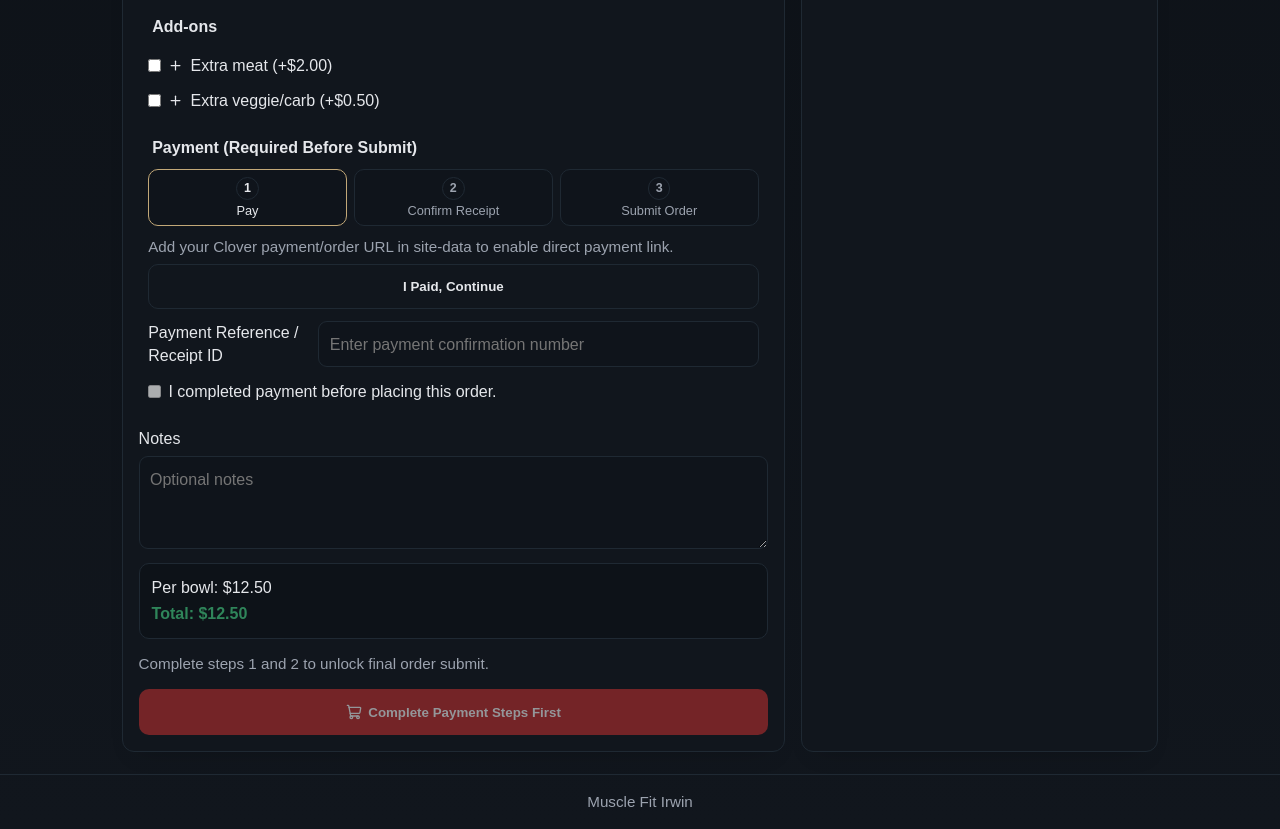
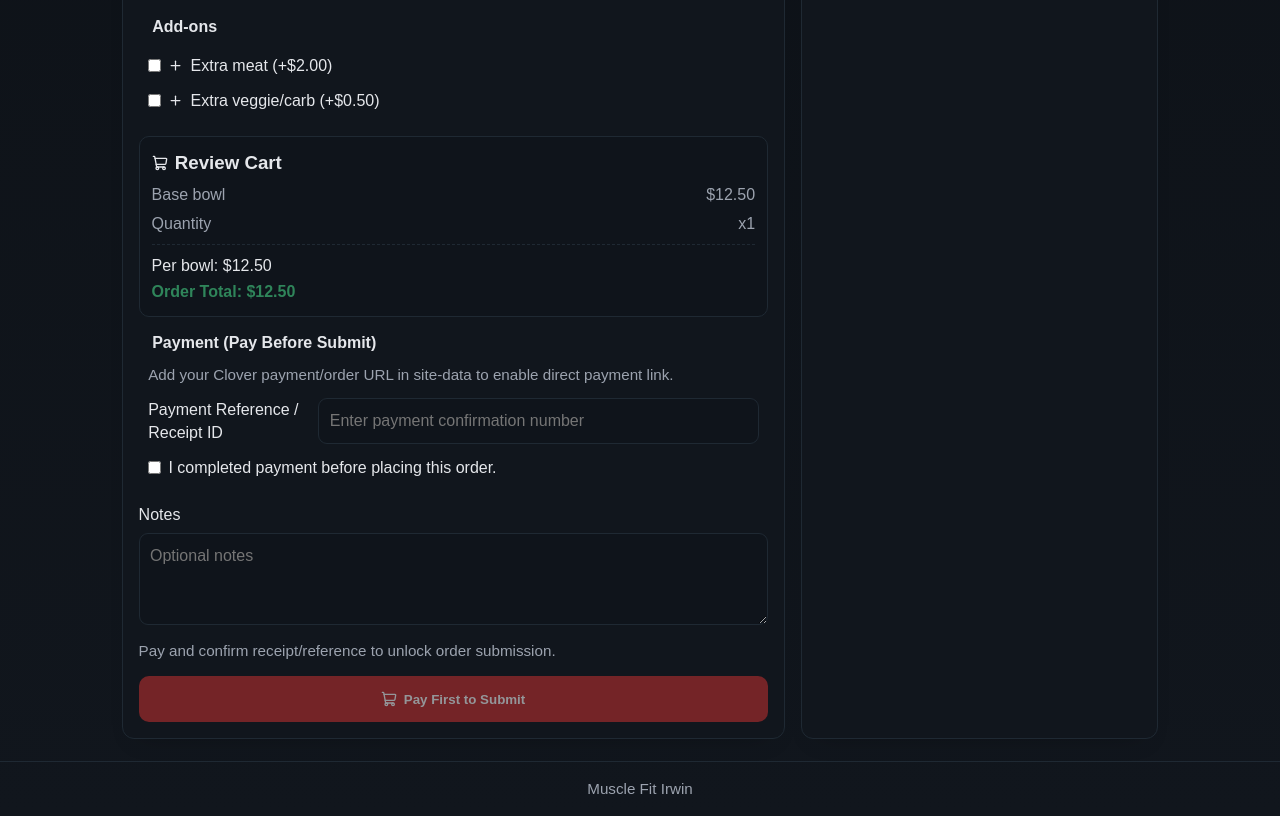
Before and after one commit to nwilliam441/Musclefit, a Next.js app: page /meal-prep in a window 1280 px wide. Shown: the part 1060-1889 px from the top of the page. Built offline with nearby package versions, Linux system fonts and the light colour scheme.

Commit message:
Add cart review flow and server-side order email send

```diff
--- /dev/null
+++ b/app/api/send-order/route.ts
@@ -0,0 +1,102 @@
+import { NextResponse } from "next/server";
+import { Resend } from "resend";
+
+type OrderPayload = {
+  customer: {
+    name: string;
+    phone: string;
+  };
+  bowl: {
+    protein: string;
+    carb: string;
+    veggies: string;
+    extraMeat: boolean;
+    extraVeggieOrCarb: boolean;
+    quantity: number;
+  };
+  pickup: string;
+  payment: {
+    confirmed: boolean;
+    reference: string;
+  };
+  pricing: {
+    perBowlTotal: number;
+    orderTotal: number;
+    lineItems: Array<{ label: string; amount: number }>;
+  };
+  notes?: string;
+};
+
+function formatCurrency(value: number) {
+  return new Intl.NumberFormat("en-US", {
+    style: "currency",
+    currency: "USD",
+  }).format(value);
+}
+
+export async function POST(request: Request) {
+  try {
+    const payload = (await request.json()) as OrderPayload;
+
+    if (!payload.customer?.name || !payload.customer?.phone) {
+      return NextResponse.json({ error: "Missing customer info" }, { status: 400 });
+    }
+
+    if (!payload.payment?.confirmed || !payload.payment?.reference) {
+      return NextResponse.json({ error: "Payment confirmation is required" }, { status: 400 });
+    }
+
+    const apiKey = process.env.RESEND_API_KEY;
+    const fromEmail = process.env.ORDER_FROM_EMAIL;
+    const toEmail = process.env.ORDER_TO_EMAIL;
+
+    if (!apiKey || !fromEmail || !toEmail) {
+      return NextResponse.json(
+        { error: "Email service is not configured. Set RESEND_API_KEY, ORDER_FROM_EMAIL, ORDER_TO_EMAIL." },
+        { status: 500 }
+      );
+    }
+
+    const resend = new Resend(apiKey);
+
+    const lineItemText = payload.pricing.lineItems
+      .map((item) => `- ${item.label}: ${formatCurrency(item.amount)}`)
+      .join("\n");
+
+    const text = [
+      "New Paid Meal Prep Order",
+      "",
+      `Name: ${payload.customer.name}`,
+      `Phone: ${payload.customer.phone}`,
+      "",
+      "Bowl Selection",
+      `Protein: ${payload.bowl.protein}`,
+      `Carb: ${payload.bowl.carb}`,
+      `Veggies: ${payload.bowl.veggies}`,
+      `Extra meat: ${payload.bowl.extraMeat ? "Yes" : "No"}`,
+      `Extra veggie/carb: ${payload.bowl.extraVeggieOrCarb ? "Yes" : "No"}`,
+      `Quantity: ${payload.bowl.quantity}`,
+      "",
+      "Cart Review",
+      lineItemText,
+      `Per bowl total: ${formatCurrency(payload.pricing.perBowlTotal)}`,
+      `Order total: ${formatCurrency(payload.pricing.orderTotal)}`,
+      "",
+      `Pickup: ${payload.pickup}`,
+      `Payment reference: ${payload.payment.reference}`,
+      "",
+      `Notes: ${payload.notes || "N/A"}`,
+    ].join("\n");
+
+    await resend.emails.send({
+      from: fromEmail,
+      to: toEmail,
+      subject: `Paid Meal Prep Order - ${payload.customer.name}`,
+      text,
+    });
+
+    return NextResponse.json({ ok: true });
+  } catch {
+    return NextResponse.json({ error: "Failed to send order" }, { status: 500 });
+  }
+}
--- a/app/globals.css
+++ b/app/globals.css
@@ -423,49 +423,44 @@ a {
   color: var(--text-main);
 }
 
-.payment-stepper {
-  display: grid;
-  grid-template-columns: repeat(3, minmax(0, 1fr));
-  gap: 0.45rem;
-  margin-bottom: 0.2rem;
+.cart-review {
+  border: 1px solid var(--border);
+  border-radius: 10px;
+  padding: 0.75rem;
+  background: #0f141b;
 }
 
-.payment-step {
-  border: 1px solid var(--border);
-  border-radius: 10px;
-  padding: 0.45rem;
-  background: #0f141b;
-  display: grid;
-  justify-items: center;
-  gap: 0.2rem;
-  color: var(--text-muted);
-  text-align: center;
+.cart-review h3 {
+  display: inline-flex;
+  align-items: center;
+  gap: 0.45rem;
+  margin-bottom: 0.45rem;
 }
 
-.payment-step strong {
-  width: 1.4rem;
-  height: 1.4rem;
-  border-radius: 999px;
-  border: 1px solid var(--border);
-  display: inline-flex;
-  align-items: center;
-  justify-content: center;
-  font-size: 0.78rem;
+.cart-review ul {
+  list-style: none;
+  margin: 0;
+  padding: 0;
+  display: grid;
+  gap: 0.35rem;
 }
 
-.payment-step span {
-  font-size: 0.8rem;
-  line-height: 1.2;
+.cart-review li {
+  display: flex;
+  justify-content: space-between;
+  gap: 0.5rem;
+  color: var(--text-muted);
 }
 
-.payment-step.active {
-  color: var(--text-main);
-  border-color: var(--accent-tan);
+.cart-totals {
+  margin-top: 0.55rem;
+  padding-top: 0.55rem;
+  border-top: 1px dashed var(--border);
 }
 
-.payment-step.done {
-  border-color: var(--accent-green);
+.submit-message {
   color: var(--accent-green);
+  font-weight: 700;
 }
 
 input,
--- a/app/meal-prep/page.tsx
+++ b/app/meal-prep/page.tsx
@@ -31,7 +31,7 @@ export default function MealPrepPage() {
           <h3>Veggies</h3>
           <p>{siteData.mealPrep.veggies.join(", ")}</p>
 
-          <p className="muted">Orders submit through your email app after payment confirmation and payment reference are provided.</p>
+          <p className="muted">Review your cart, pay first, then submit. Paid orders are sent automatically to store email.</p>
           {siteData.clover.enabled ? (
             <p>
               Prefer Clover? <Link href="/order">Use Clover ordering</Link>.
--- a/components/meal-prep-form.tsx
+++ b/components/meal-prep-form.tsx
@@ -31,7 +31,7 @@ const formatCurrency = (value: number) =>
 
 export function MealPrepForm() {
   const [isSubmitting, setIsSubmitting] = useState(false);
-  const [paymentStep, setPaymentStep] = useState<1 | 2 | 3>(1);
+  const [submitMessage, setSubmitMessage] = useState<string>("");
   const [form, setForm] = useState<OrderFormState>({
     name: "",
     phone: "",
@@ -50,7 +50,6 @@ export function MealPrepForm() {
   });
 
   const isPaymentReady = form.paymentConfirmed && Boolean(form.paymentReference.trim());
-  const isSubmitUnlocked = paymentStep === 3 && isPaymentReady;
 
   const perBowlTotal = useMemo(() => {
     const salmonCost = form.protein === "Salmon" ? mealData.modifiers.salmonUpcharge : 0;
@@ -62,8 +61,27 @@ export function MealPrepForm() {
 
   const orderTotal = useMemo(() => perBowlTotal * form.quantity, [perBowlTotal, form.quantity]);
 
-  const onSubmit = (event: FormEvent<HTMLFormElement>) => {
+  const cartItems = useMemo(() => {
+    const items: Array<{ label: string; amount: number }> = [{ label: "Base bowl", amount: mealData.basePrice }];
+
+    if (form.protein === "Salmon") {
+      items.push({ label: "Salmon upgrade", amount: mealData.modifiers.salmonUpcharge });
+    }
+
+    if (form.extraMeat) {
+      items.push({ label: "Extra meat", amount: mealData.modifiers.extraMeat });
+    }
+
+    if (form.extraVeggieOrCarb) {
+      items.push({ label: "Extra veggie/carb", amount: mealData.modifiers.extraVeggieOrCarb });
+    }
+
+    return items;
+  }, [form.protein, form.extraMeat, form.extraVeggieOrCarb]);
+
+  const onSubmit = async (event: FormEvent<HTMLFormElement>) => {
     event.preventDefault();
+    setSubmitMessage("");
 
     if (form.pickupType === "scheduled" && (!form.pickupDate || !form.pickupTime)) {
       alert("Please select pickup date and time.");
@@ -80,30 +98,50 @@ export function MealPrepForm() {
         ? "Earliest available pickup"
         : `Scheduled pickup: ${form.pickupDate} at ${form.pickupTime}`;
 
-    const subject = encodeURIComponent(`Meal Prep Order - ${form.name || "Customer"}`);
-    const body = encodeURIComponent(
-      [
-        `Name: ${form.name}`,
-        `Phone: ${form.phone}`,
-        `Protein: ${form.protein}`,
-        `Carb: ${form.carb}`,
-        `Veggies: ${form.veggies}`,
-        `Extra meat: ${form.extraMeat ? "Yes" : "No"}`,
-        `Extra veggie/carb: ${form.extraVeggieOrCarb ? "Yes" : "No"}`,
-        `Quantity: ${form.quantity}`,
-        pickupSummary,
-        `Payment confirmed: ${form.paymentConfirmed ? "Yes" : "No"}`,
-        `Payment reference: ${form.paymentReference}`,
-        `Estimated total: ${formatCurrency(orderTotal)}`,
-        `Notes: ${form.notes || "N/A"}`,
-      ].join("\n")
-    );
+    setIsSubmitting(true);
+    try {
+      const response = await fetch("/api/send-order", {
+        method: "POST",
+        headers: {
+          "Content-Type": "application/json",
+        },
+        body: JSON.stringify({
+          customer: {
+            name: form.name,
+            phone: form.phone,
+          },
+          bowl: {
+            protein: form.protein,
+            carb: form.carb,
+            veggies: form.veggies,
+            extraMeat: form.extraMeat,
+            extraVeggieOrCarb: form.extraVeggieOrCarb,
+            quantity: form.quantity,
+          },
+          pickup: pickupSummary,
+          payment: {
+            confirmed: form.paymentConfirmed,
+            reference: form.paymentReference,
+          },
+          pricing: {
+            perBowlTotal,
+            orderTotal,
+            lineItems: cartItems,
+          },
+          notes: form.notes,
+        }),
+      });
 
-    setIsSubmitting(true);
-    window.location.href = `mailto:${siteData.orderEmail}?subject=${subject}&body=${body}`;
-    setTimeout(() => {
+      if (!response.ok) {
+        throw new Error("Order submission failed");
+      }
+
+      setSubmitMessage("Paid order submitted successfully. We sent it to the store email.");
+    } catch {
+      setSubmitMessage("Could not send order automatically. Please try again.");
+    } finally {
       setIsSubmitting(false);
-    }, 1200);
+    }
   };
 
   const renderSelectionCards = (
@@ -244,33 +282,34 @@ export function MealPrepForm() {
         </label>
       </fieldset>
 
+      <section className="cart-review" aria-live="polite">
+        <h3>
+          <ShoppingCart size={16} aria-hidden="true" /> Review Cart
+        </h3>
+        <ul>
+          {cartItems.map((item) => (
+            <li key={item.label}>
+              <span>{item.label}</span>
+              <span>{formatCurrency(item.amount)}</span>
+            </li>
+          ))}
+          <li>
+            <span>Quantity</span>
+            <span>x{form.quantity}</span>
+          </li>
+        </ul>
+        <div className="cart-totals">
+          <p>Per bowl: {formatCurrency(perBowlTotal)}</p>
+          <p className="total">Order Total: {formatCurrency(orderTotal)}</p>
+        </div>
+      </section>
+
       <fieldset className="inline-options">
-        <legend>Payment (Required Before Submit)</legend>
-
-        <div className="payment-stepper" role="list" aria-label="Payment steps">
-          <div className={`payment-step${paymentStep >= 1 ? " active" : ""}${paymentStep > 1 ? " done" : ""}`} role="listitem">
-            <strong>1</strong>
-            <span>Pay</span>
-          </div>
-          <div className={`payment-step${paymentStep >= 2 ? " active" : ""}${paymentStep > 2 ? " done" : ""}`} role="listitem">
-            <strong>2</strong>
-            <span>Confirm Receipt</span>
-          </div>
-          <div className={`payment-step${paymentStep >= 3 ? " active" : ""}${isSubmitUnlocked ? " done" : ""}`} role="listitem">
-            <strong>3</strong>
-            <span>Submit Order</span>
-          </div>
-        </div>
+        <legend>Payment (Pay Before Submit)</legend>
 
         {siteData.clover.orderUrl ? (
           <p>
-            <a
-              href={siteData.clover.orderUrl}
-              target="_blank"
-              rel="noreferrer"
-              className="btn btn-secondary"
-              onClick={() => setPaymentStep(2)}
-            >
+            <a href={siteData.clover.orderUrl} target="_blank" rel="noreferrer" className="btn btn-secondary">
               <CircleDollarSign size={16} aria-hidden="true" /> Pay with Clover
             </a>
           </p>
@@ -278,17 +317,10 @@ export function MealPrepForm() {
           <p className="muted">Add your Clover payment/order URL in site-data to enable direct payment link.</p>
         )}
 
-        {paymentStep === 1 ? (
-          <button type="button" className="btn btn-secondary" onClick={() => setPaymentStep(2)}>
-            I Paid, Continue
-          </button>
-        ) : null}
-
         <label>
           Payment Reference / Receipt ID
           <input
             required
-            disabled={paymentStep < 2}
             value={form.paymentReference}
             onChange={(event) => setForm((prev) => ({ ...prev, paymentReference: event.target.value }))}
             placeholder="Enter payment confirmation number"
@@ -298,30 +330,12 @@ export function MealPrepForm() {
         <label>
           <input
             type="checkbox"
-            disabled={paymentStep < 2}
             checked={form.paymentConfirmed}
             onChange={(event) => setForm((prev) => ({ ...prev, paymentConfirmed: event.target.checked }))}
             required
           />
           I completed payment before placing this order.
         </label>
-
-        {paymentStep === 2 ? (
-          <button
-            type="button"
-            className="btn btn-secondary"
-            onClick={() => {
-              if (!isPaymentReady) {
-                alert("Enter receipt/reference and confirm payment to continue.");
-                return;
-              }
-
-              setPaymentStep(3);
-            }}
-          >
-            Continue to Final Submit
-          </button>
-        ) : null}
       </fieldset>
 
       <label>
@@ -334,23 +348,20 @@ export function MealPrepForm() {
         />
       </label>
 
-      <div className="price-box" aria-live="polite">
-        <p>Per bowl: {formatCurrency(perBowlTotal)}</p>
-        <p className="total">Total: {formatCurrency(orderTotal)}</p>
-      </div>
+      {!isPaymentReady ? (
+        <p className="muted">Pay and confirm receipt/reference to unlock order submission.</p>
+      ) : null}
 
-      {!isSubmitUnlocked ? (
-        <p className="muted">Complete steps 1 and 2 to unlock final order submit.</p>
-      ) : null}
+      {submitMessage ? <p className="submit-message">{submitMessage}</p> : null}
 
       <button
         type="submit"
-        disabled={!isSubmitUnlocked}
+        disabled={!isPaymentReady || isSubmitting}
         className={`btn btn-primary submit-btn${isSubmitting ? " is-loading" : ""}`}
-        aria-disabled={!isSubmitUnlocked}
+        aria-disabled={!isPaymentReady || isSubmitting}
       >
         <ShoppingCart size={16} aria-hidden="true" />
-        {isSubmitting ? "Preparing Order..." : isSubmitUnlocked ? "Submit Paid Order by Email" : "Complete Payment Steps First"}
+        {isSubmitting ? "Sending Paid Order..." : isPaymentReady ? "Submit Paid Order" : "Pay First to Submit"}
       </button>
     </form>
   );
--- a/package.json
+++ b/package.json
@@ -12,7 +12,8 @@
     "lucide-react": "^1.8.0",
     "next": "16.2.4",
     "react": "19.2.4",
-    "react-dom": "19.2.4"
+    "react-dom": "19.2.4",
+    "resend": "^6.12.2"
   },
   "devDependencies": {
     "@types/node": "^20",
```
Also changed, not shown: 1 other file (tests, documents, lock files or other folders).
